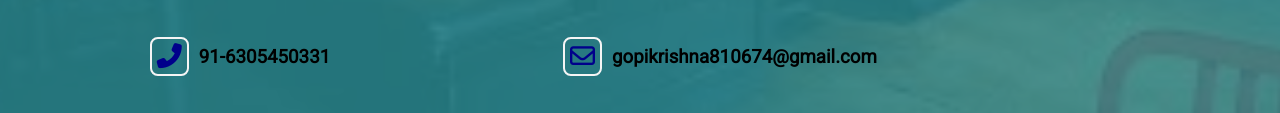
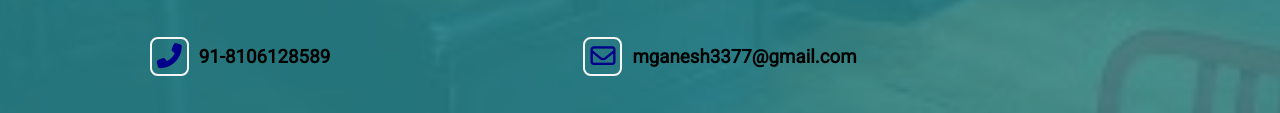
Before and after one commit to MGani11/Restaurant_website, a plain HTML site: page about.html in a window 1280 px wide. Shown: the part 674-787 px from the top of the page. Drawn offline with Linux system fonts and the light colour scheme.

Commit message:
update html file

```diff
--- a/about.html
+++ b/about.html
@@ -45,11 +45,11 @@
                     </div>
                     <div class="item">
                         <i class="fas fa-phone-alt"></i>
-                        <h3>91-6305450331</h3>
+                        <h3>91-8106128589</h3>
                     </div>
                     <div class="item">
                         <i class="far fa-envelope"></i>
-                        <h3>gopikrishna810674@gmail.com</h3>
+                        <h3>mganesh3377@gmail.com</h3>
                     </div>
                 </div>
             </div>
```
Also changed, not shown: contact.html (+2 -2 lines), menu.html (+1 -1 lines).
